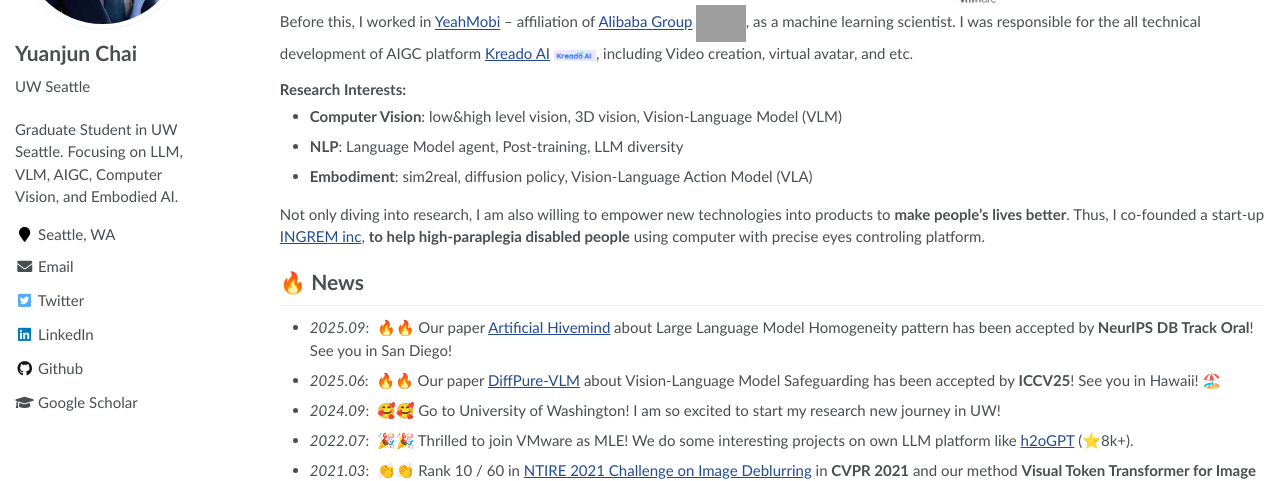
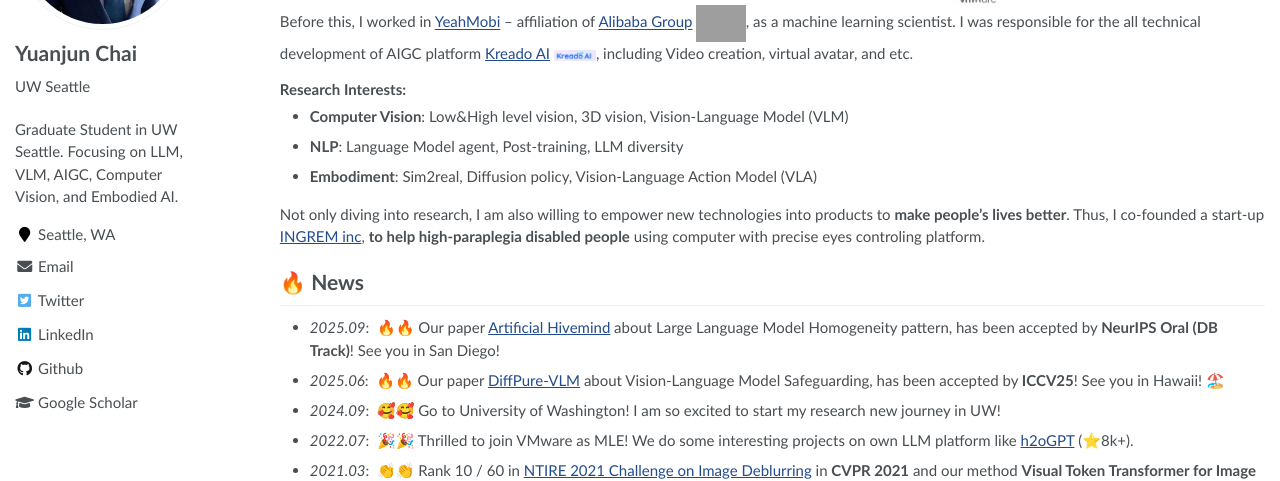
Before and after one commit to yuanjunchai/yuanjunchai.github.io, a Jekyll site: the page built from _pages/about.md, in a window 1280 px wide and 900 px high. Shown: the part 238-719 px from the top of the window. Built offline with Jekyll 4.4.1, drawn with Linux system fonts in a browser that asks for light colours; grey boxes are pictures that could not be loaded.

```diff
--- a/_pages/about.md
+++ b/_pages/about.md
@@ -36,9 +36,9 @@ Previously, I worked a machine learning engineer over 3 years at IT companies, s
 <!-- - **Generative AI**: LLM in education, LLM diversity, Multi-modal LLM, text-to-image, text-to-video -->
 <!-- - **Virtual Avatar**: 2D&3D talking face generation, voice generation, custom character -->
 <!-- - **AI in healthcare**: medical image, medical VLM -->
-- **Computer Vision**: low&high level vision, 3D vision, Vision-Language Model (VLM)
+- **Computer Vision**: Low&High level vision, 3D vision, Vision-Language Model (VLM)
 - **NLP**: Language Model agent, Post-training, LLM diversity
-- **Embodiment**: sim2real, diffusion policy, Vision-Language Action Model (VLA)
+- **Embodiment**: Sim2real, Diffusion policy, Vision-Language Action Model (VLA)
 
 <!-- By the way, with strong research and industry experience, I decide to **seek for a PhD position**.  -->
 Not only diving into research, I am also willing to empower new technologies into products to **make people's lives better**. Thus, I co-founded a start-up [INGREM inc](https://gazerecorder.com/gazepointer/), **to help high-paraplegia disabled people** using computer with precise eyes controling platform.
@@ -51,8 +51,8 @@ Not only diving into research, I am also willing to empower new technologies int
 
 # 🔥 News
 <!-- - *2023.02*: &nbsp;🎉🎉 Thrilled to join iFlyTek AI Lab as MLE! We do some interesting projects on RAG-based LLM like [h2oGPT](https://github.com/h2oai/h2ogpt) (⭐️8k+). -->
-- *2025.09*: &nbsp;🔥🔥 Our paper [Artificial Hivemind](https://github.com/liweijiang/artificial-hivemind) about Large Language Model Homogeneity pattern has been accepted by **NeurIPS DB Track Oral**! See you in San Diego!
-- *2025.06*: &nbsp;🔥🔥 Our paper [DiffPure-VLM](https://arxiv.org/abs/2504.01308) about Vision-Language Model Safeguarding has been accepted by **ICCV25**! See you in Hawaii! 🏖️
+- *2025.09*: &nbsp;🔥🔥 Our paper [Artificial Hivemind](https://github.com/liweijiang/artificial-hivemind) about Large Language Model Homogeneity pattern, has been accepted by **NeurIPS Oral (DB Track)**! See you in San Diego!
+- *2025.06*: &nbsp;🔥🔥 Our paper [DiffPure-VLM](https://arxiv.org/abs/2504.01308) about Vision-Language Model Safeguarding, has been accepted by **ICCV25**! See you in Hawaii! 🏖️
 - *2024.09*: &nbsp;🥰🥰 Go to University of Washington! I am so excited to start my research new journey in UW!
 - *2022.07*: &nbsp;🎉🎉 Thrilled to join VMware as MLE! We do some interesting projects on own LLM platform like [h2oGPT](https://github.com/h2oai/h2ogpt) (⭐️8k+).
 <!-- - *2022.06*: &nbsp;🔥🔥 Our AIGC platform [Kreado AI](https://kreadoai.com/) has released to all over the world！ -->
```
